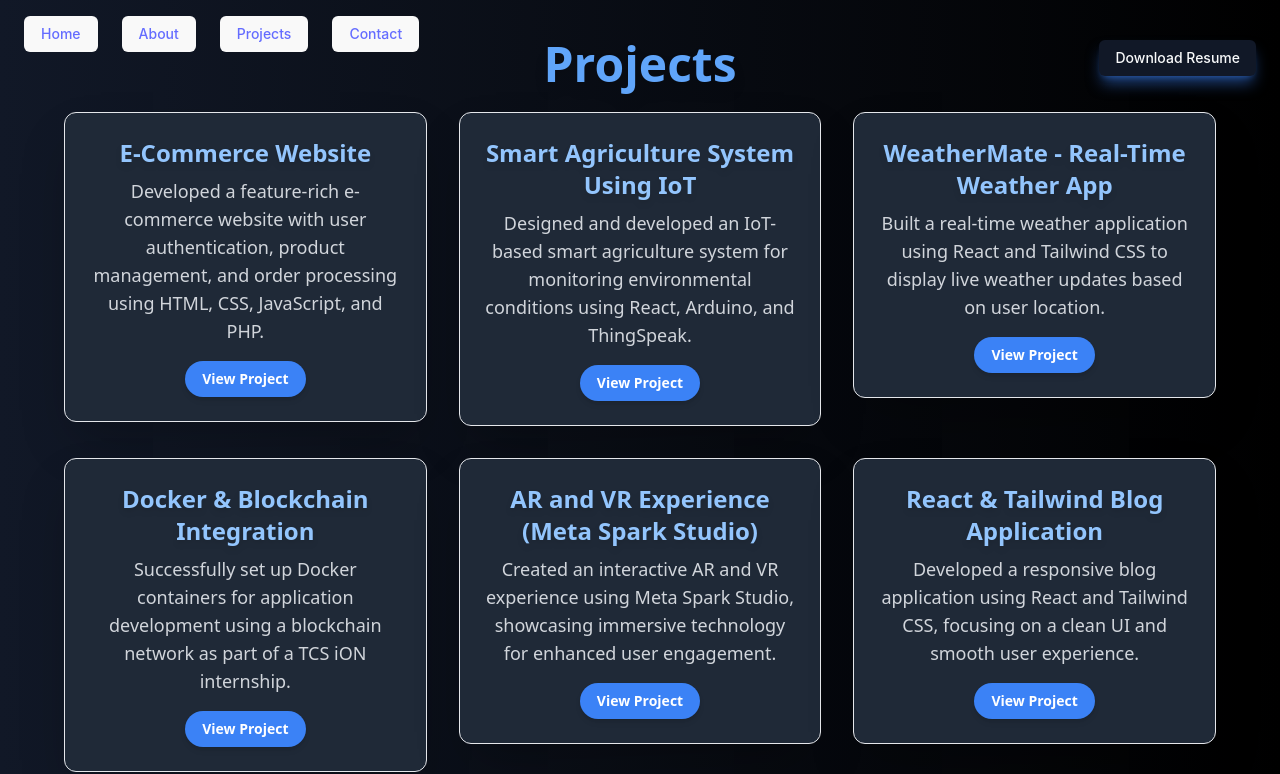
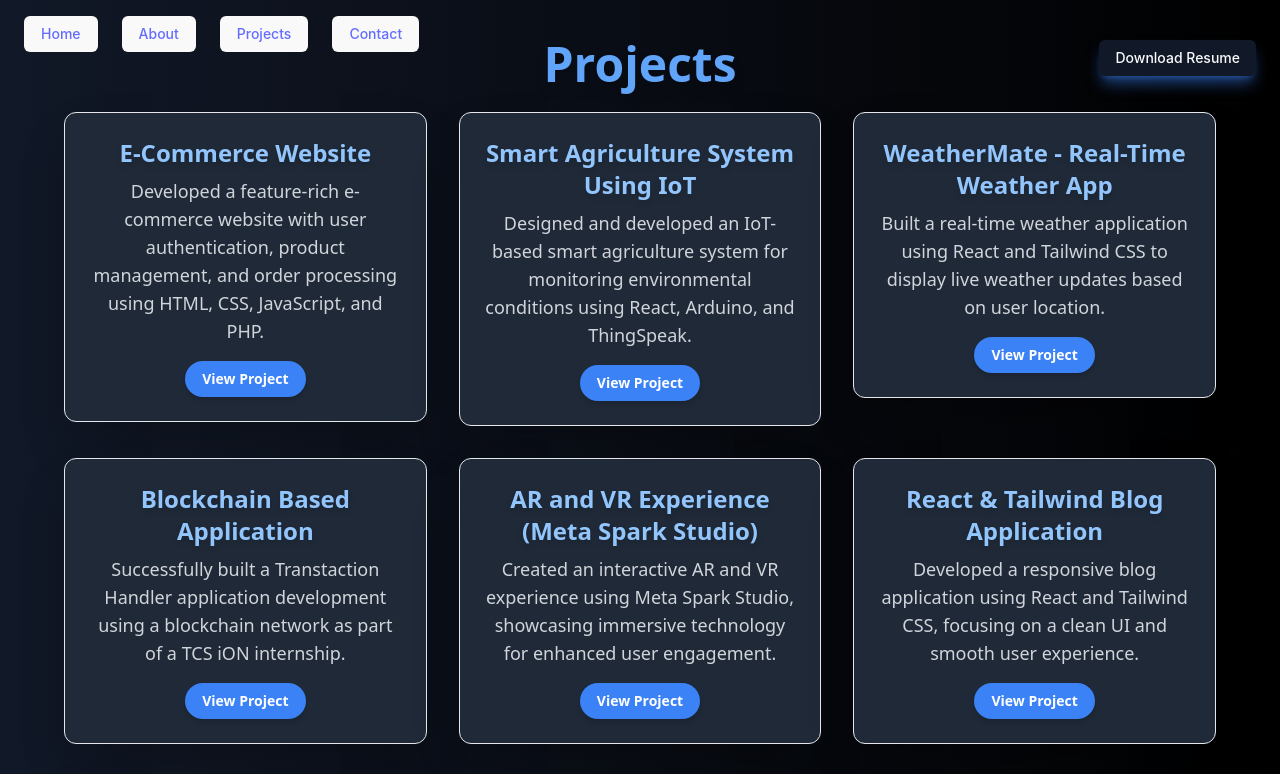
Before and after one commit to viswanandMuruganantham/viswanand-portfolio, a React (Vite) app: page /projects in a window 1280 px wide. Shown: the top 774 px of the page. Built offline with nearby package versions, Linux system fonts and the light colour scheme.

Commit message:
complete

```diff
--- a/src/pages/Projects.tsx
+++ b/src/pages/Projects.tsx
@@ -7,25 +7,25 @@ const projects = [
     title: "E-Commerce Website",
     description:
       "Developed a feature-rich e-commerce website with user authentication, product management, and order processing using HTML, CSS, JavaScript, and PHP.",
-    link: "#",
+    link: "https://github.com/viswanandMuruganantham/E-commerce",
   },
   {
     title: "Smart Agriculture System Using IoT",
     description:
       "Designed and developed an IoT-based smart agriculture system for monitoring environmental conditions using React, Arduino, and ThingSpeak.",
-    link: "#",
+    link: "https://github.com/viswanandMuruganantham/React-IOT",
   },
   {
     title: "WeatherMate - Real-Time Weather App",
     description:
       "Built a real-time weather application using React and Tailwind CSS to display live weather updates based on user location.",
-    link: "#",
+    link: "https://github.com/viswanandMuruganantham/react-weather",
   },
   {
-    title: "Docker & Blockchain Integration",
+    title: " Blockchain Based Application",
     description:
-      "Successfully set up Docker containers for application development using a blockchain network as part of a TCS iON internship.",
-    link: "#",
+      "Successfully built a Transtaction Handler application development using a blockchain network as part of a TCS iON internship.",
+    link: "https://github.com/viswanandMuruganantham/blockchain",
   },
   {
     title: "AR and VR Experience (Meta Spark Studio)",
@@ -37,13 +37,13 @@ const projects = [
     title: "React & Tailwind Blog Application",
     description:
       "Developed a responsive blog application using React and Tailwind CSS, focusing on a clean UI and smooth user experience.",
-    link: "#",
+    link: "https://github.com/viswanandMuruganantham/react-tailwind?tab=readme-ov-file",
   },
   {
     title: "E-Commerce Product Page with React & React Router",
     description:
       "Developed an interactive e-commerce product page using React and React Router, enhancing navigation and user experience.",
-    link: "#",
+    link: "https://github.com/viswanandMuruganantham/react-ecommerce-routing",
   },
 ];
 
```
Also changed, not shown: 1 other file (tests, documents, lock files or other folders).
